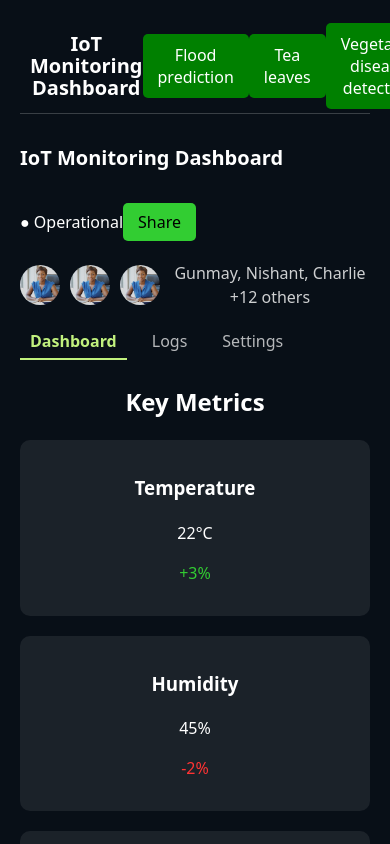
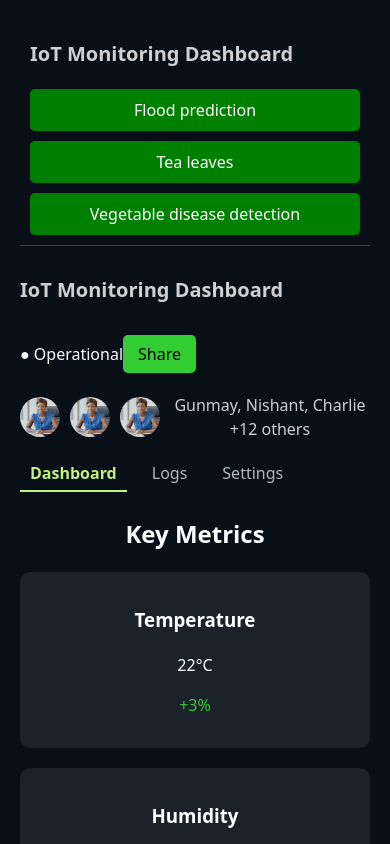
Before and after one commit to GaryChettiar/Iot-dashboard, a React (Vite) app: page / in a window 390 px wide. Shown: the top 844 px of the page. Built offline with nearby package versions, Linux system fonts and the light colour scheme.

Commit message:
first commit

```diff
--- a/src/Dashboard.css
+++ b/src/Dashboard.css
@@ -114,13 +114,15 @@
     align-items: center;
     margin-bottom: 20px;
     border-bottom: #FFFFFF33 1px solid;
-    padding-left: 10px;
-    padding-right: 10px;
+    padding: 10px;
+    flex-wrap: wrap; /* Make it flexible on smaller screens */
+    gap: 10px; /* Add spacing between elements */
   }
 
   .dashboard-title {
     font-size: 24px;
     font-weight: bold;
+    color: #D0D0D0;
   }
 
   .connect-button {
@@ -130,6 +132,40 @@
     border: none;
     cursor: pointer;
     border-radius: 5px;
+    transition: background 0.3s ease;
+  }
+
+  .connect-button:hover {
+    background-color: #28a745; /* Light Green Hover */
+  }
+
+  @media (max-width: 768px) {
+    .header {
+      flex-direction: column; /* Stack items vertically */
+      align-items: flex-start; /* Align items left */
+      text-align: left;
+    }
+
+    .dashboard-title {
+      font-size: 20px;
+    }
+
+    .connect-button {
+      padding: 8px 12px;
+      align-self: flex-end; /* Button stays on right */
+    }
+  }
+
+  @media (max-width: 480px) {
+    .dashboard-title {
+      font-size: 18px; /* Smaller Font Size */
+    }
+
+    .connect-button {
+      width: 100%; /* Full Width Button */
+      text-align: center;
+      padding: 10px;
+    }
   }
 
   .metrics-grid {
```
